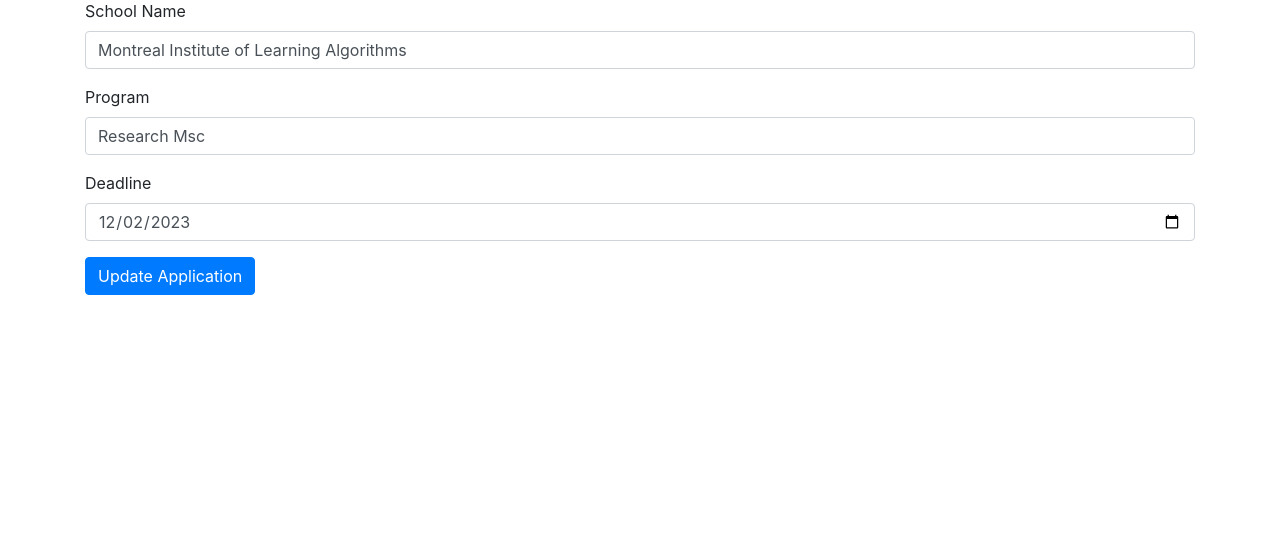
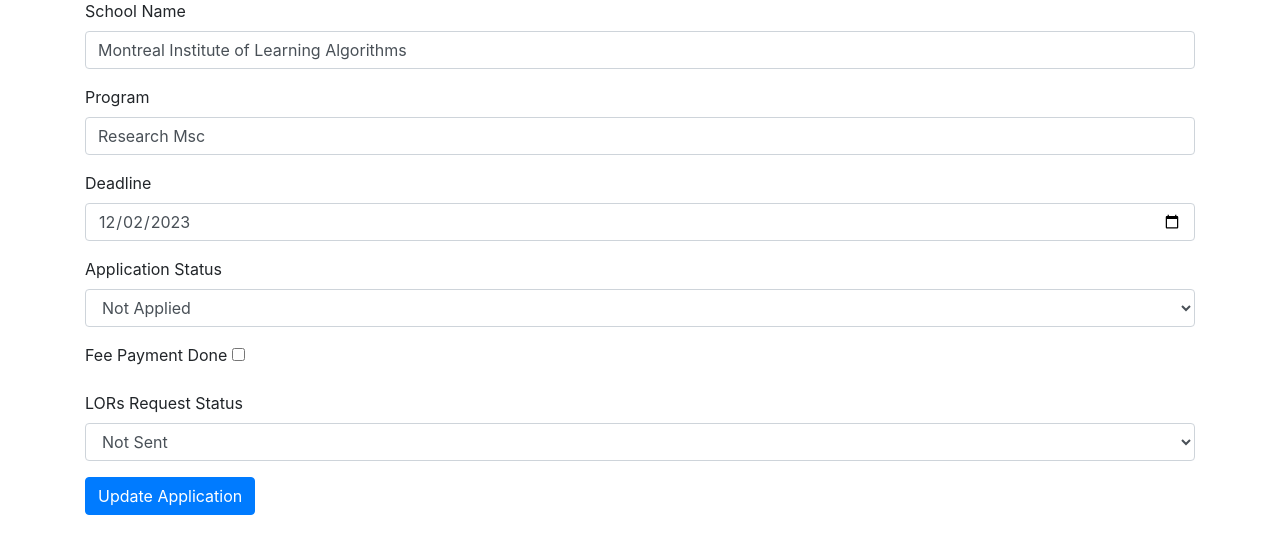
Before and after one commit to djdhillxn/graduado, a Flask app: page /application/edit/1 in a window 1280 px wide. Shown: the part 153-707 px from the top of the page. Run offline with Flask 3, Linux system fonts and the light colour scheme; a user stored in the database is signed in; data comes from the database, SQL or seed files in the repository; both versions use the stored data as it was after the commit; some libraries are stand-ins or nearby versions.

Commit message:
working code

```diff
--- a/app/__init__.py
+++ b/app/__init__.py
@@ -9,6 +9,9 @@ app = Flask(__name__)
 # Configuration
 app.config['SECRET_KEY'] = os.environ.get('SECRET_KEY', '000000')
 app.config['SQLALCHEMY_DATABASE_URI'] = os.environ.get('DATABASE_URL', 'sqlite:///db.sqlite')
+
+
+
 
 # Initialize Database
 db = SQLAlchemy(app)
--- a/app/forms.py
+++ b/app/forms.py
@@ -1,12 +1,15 @@
 # In forms.py
 from flask_wtf import FlaskForm
-from wtforms import StringField, DateField, TextAreaField, SelectField
+from wtforms import StringField, DateTimeField, DateField, TextAreaField, SelectField, BooleanField
 from wtforms.validators import DataRequired, Length, Email, Optional
 
 class ApplicationForm(FlaskForm):
     school_name = StringField('School Name', validators=[DataRequired(), Length(max=1000)])
     program = StringField('Program', validators=[DataRequired(), Length(max=1000)])
-    deadline = DateField('Deadline', validators=[DataRequired()], format='%Y-%m-%d')
+    deadline = DateField('Deadline', validators=[DataRequired()], format='%Y-%m-%d')  # Updated to DateTimeField
+    application_status = SelectField('Application Status', choices=[('not_applied', 'Not Applied'), ('submitted', 'Submitted'), ('in_process', 'In Process')], validators=[DataRequired()])
+    fee_payment_done = BooleanField('Fee Payment Done')
+    lors_request = SelectField('LORs Request Status', choices=[('not_sent', 'Not Sent'), ('sent', 'Sent')], validators=[DataRequired()])
 
 
 class ProfessorForm(FlaskForm):
--- a/app/routes/views.py
+++ b/app/routes/views.py
@@ -34,6 +34,9 @@ def new_application():
             school_name=form.school_name.data,
             program=form.program.data,
             deadline=form.deadline.data,
+            application_status=form.application_status.data,
+            fee_payment_done=form.fee_payment_done.data,
+            lors_request=form.lors_request.data,
             user_id=current_user.id
         )
         db.session.add(new_application)
@@ -53,6 +56,9 @@ def edit_application(application_id):
         application.school_name = form.school_name.data
         application.program = form.program.data
         application.deadline = form.deadline.data
+        application.application_status = form.application_status.data
+        application.fee_payment_done = form.fee_payment_done.data
+        application.lors_request = form.lors_request.data
 
         db.session.commit()
         flash('Application updated successfully!', 'info')
--- a/app/templates/edit_application.html
+++ b/app/templates/edit_application.html
@@ -20,7 +20,8 @@
             {% endif %}
         </div>
 
-        <div class="form-group">
+
+	<div class="form-group">
             {{ form.deadline.label }}
             {{ form.deadline(class="form-control") }}
             {% if form.deadline.errors %}
@@ -28,6 +29,21 @@
             {% endif %}
         </div>
 
-        <button type="submit" class="btn btn-primary">Update Application</button>
+	<div class="form-group">
+            {{ form.application_status.label }}
+            {{ form.application_status(class="form-control") }}
+        </div>
+
+        <div class="form-group">
+            {{ form.fee_payment_done.label }}
+            {{ form.fee_payment_done() }}
+        </div>
+
+        <div class="form-group">
+            {{ form.lors_request.label }}
+            {{ form.lors_request(class="form-control") }}
+        </div>
+
+	<button type="submit" class="btn btn-primary">Update Application</button>
     </form>
 {% endblock %}
--- a/app/templates/layout.html
+++ b/app/templates/layout.html
@@ -50,5 +50,6 @@
     <script src="https://code.jquery.com/jquery-3.5.1.slim.min.js"></script>
     <script src="https://cdn.jsdelivr.net/npm/@popperjs/core@2.9.2/dist/umd/popper.min.js"></script>
     <script src="https://stackpath.bootstrapcdn.com/bootstrap/4.5.2/js/bootstrap.min.js"></script>
+
 </body>
 </html>
```
Also changed, not shown: app/models/models.py (+5 -2 lines), app/templates/add_application.html (+16 -1 lines), app/templates/dashboard.html (+34 -1 lines), migrations/versions/62f30a0cbb3a_updated_application_model.py (added, +36 -0 lines), instance/db.sqlite.
